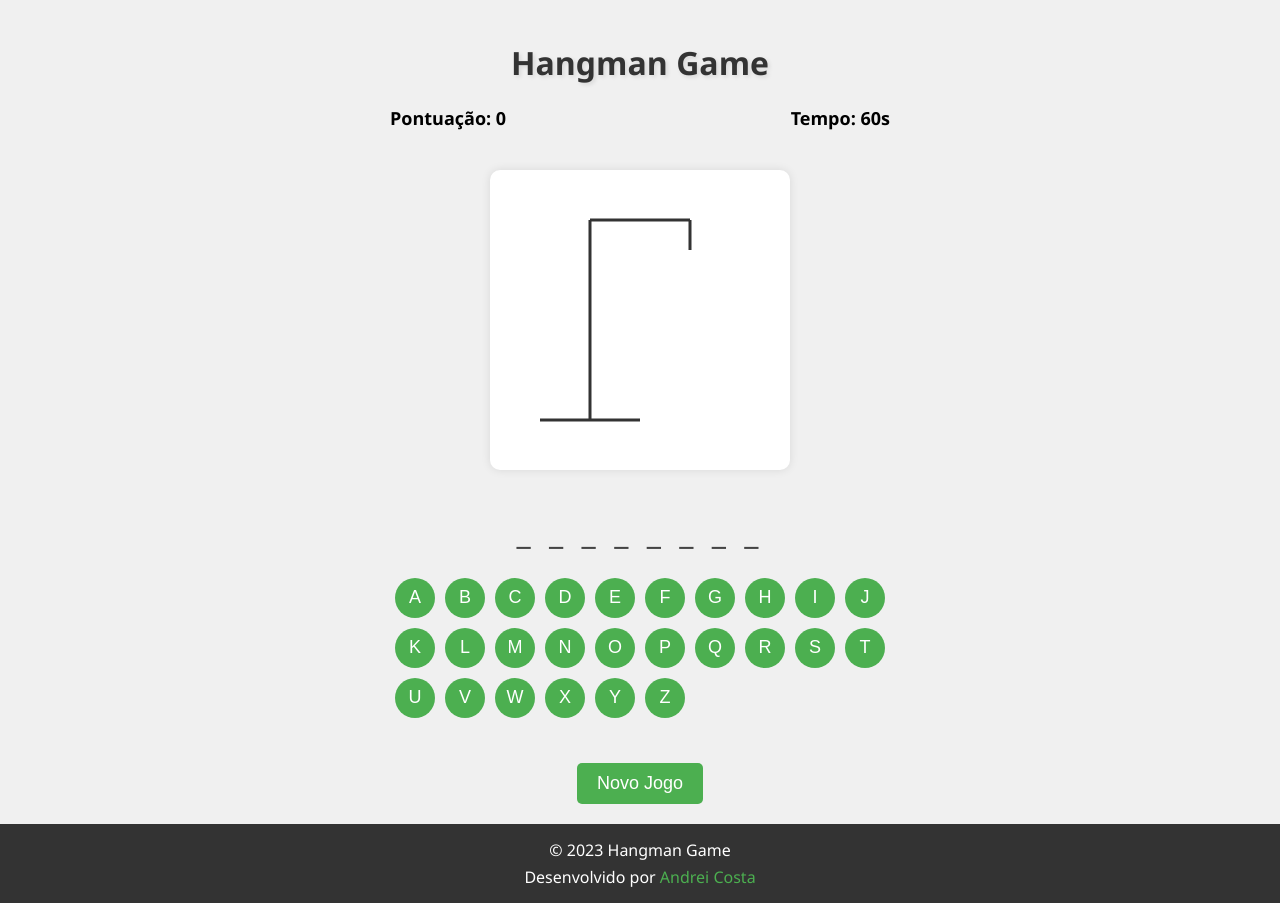
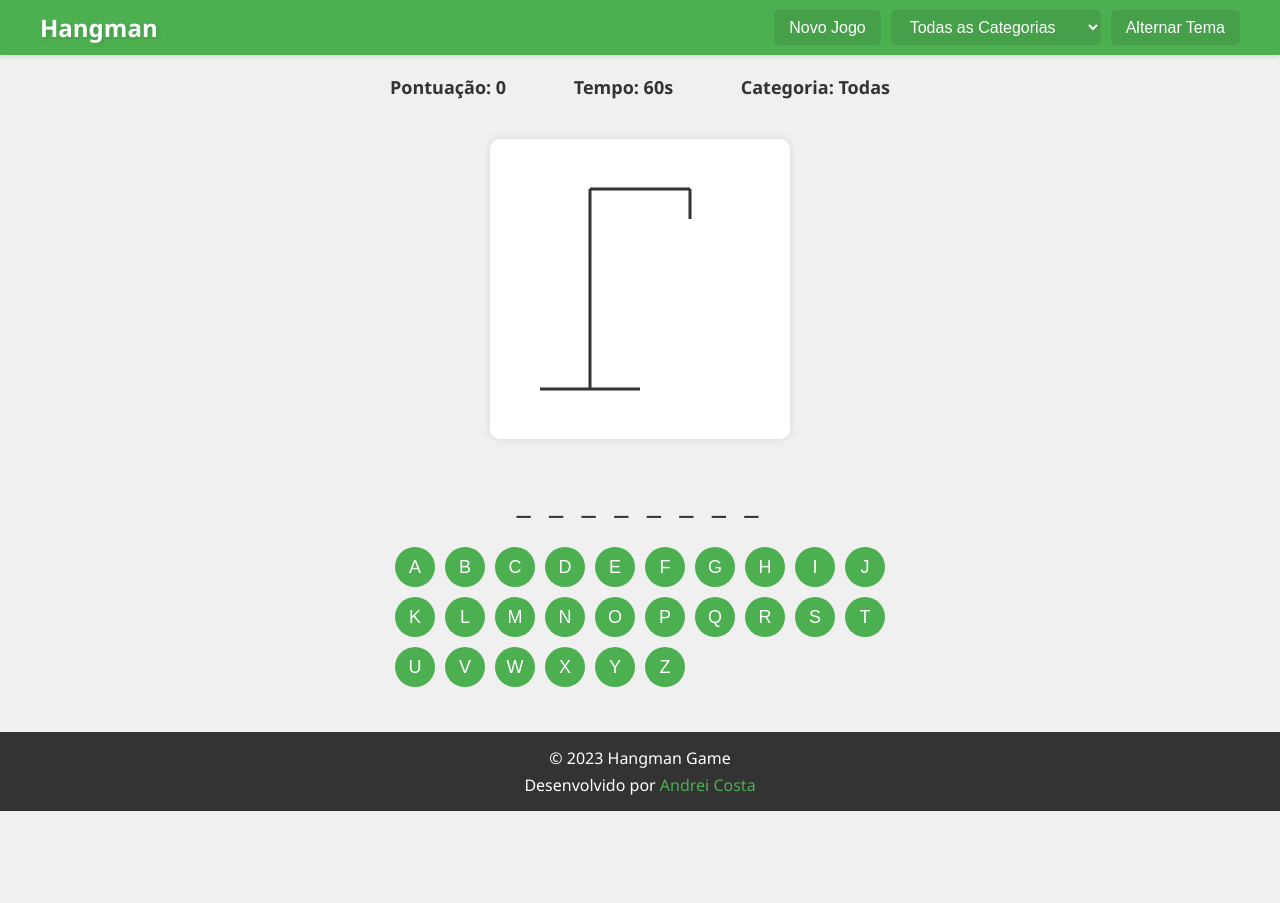
Before and after one commit to NullCipherr/Hangman-Game, a plain HTML site: page index.html in a window 1280 px wide. After the commit the page ends 811 px from the top, so only its background shows below. Drawn offline with Linux system fonts and the light colour scheme.

Commit message:
update game - add menu, categories to the words and switch theme color.

```diff
--- a/index.html
+++ b/index.html
@@ -7,12 +7,57 @@
     <style>
         body {
             font-family: 'Segoe UI', Tahoma, Geneva, Verdana, sans-serif;
-            background-color: #f0f0f0;
             margin: 0;
             padding: 0;
             display: flex;
             flex-direction: column;
             min-height: 100vh;
+            transition: background-color 0.3s, color 0.3s;
+        }
+        body.light-theme {
+            background-color: #f0f0f0;
+            color: #333;
+        }
+        body.dark-theme {
+            background-color: #333;
+            color: #f0f0f0;
+        }
+        header {
+            background-color: #4CAF50;
+            padding: 10px 0;
+            box-shadow: 0 2px 5px rgba(0,0,0,0.1);
+        }
+        #menu {
+            display: flex;
+            justify-content: space-between;
+            align-items: center;
+            max-width: 1200px;
+            margin: 0 auto;
+            padding: 0 20px;
+        }
+        .logo {
+            font-size: 24px;
+            font-weight: bold;
+            color: white;
+            text-shadow: 2px 2px 4px rgba(0,0,0,0.1);
+            text-decoration: none;
+        }
+        .menu-buttons {
+            display: flex;
+            gap: 10px;
+        }
+        #novoJogo, #tema-toggle, #categoria {
+            font-size: 16px;
+            padding: 8px 15px;
+            background-color: #45a049;
+            color: white;
+            border: none;
+            border-radius: 5px;
+            cursor: pointer;
+            transition: background-color 0.3s;
+        }
+        #novoJogo:hover, #tema-toggle:hover, #categoria:hover {
+            background-color: #3d8b3d;
         }
         main {
             flex: 1;
@@ -21,10 +66,6 @@
             align-items: center;
             padding: 20px;
         }
-        h1 {
-            color: #333;
-            text-shadow: 2px 2px 4px rgba(0,0,0,0.1);
-        }
         #game-info {
             display: flex;
             justify-content: space-between;
@@ -32,7 +73,7 @@
             max-width: 500px;
             margin-bottom: 20px;
         }
-        #pontuacao, #tempo {
+        #pontuacao, #tempo, #categoria-atual {
             font-size: 18px;
             font-weight: bold;
         }
@@ -40,20 +81,29 @@
             width: 300px;
             height: 300px;
             margin: 20px auto;
-            background-color: white;
             border-radius: 10px;
             box-shadow: 0 0 10px rgba(0,0,0,0.1);
         }
+        .light-theme #forca {
+            background-color: white;
+        }
+        .dark-theme #forca {
+            background-color: #444;
+        }
         #forca line, #forca circle, #forca path {
-            stroke: #333;
             stroke-width: 3;
             fill: none;
+        }
+        .light-theme #forca line, .light-theme #forca circle, .light-theme #forca path {
+            stroke: #333;
+        }
+        .dark-theme #forca line, .dark-theme #forca circle, .dark-theme #forca path {
+            stroke: #f0f0f0;
         }
         #palavra {
             font-size: 32px;
             margin: 20px 0;
             letter-spacing: 5px;
-            color: #444;
         }
         #letras {
             max-width: 500px;
@@ -66,13 +116,19 @@
             height: 40px;
             border: none;
             border-radius: 50%;
-            background-color: #4CAF50;
-            color: white;
             cursor: pointer;
             transition: background-color 0.3s;
         }
+        .light-theme #letras button {
+            background-color: #4CAF50;
+            color: white;
+        }
+        .dark-theme #letras button {
+            background-color: #45a049;
+            color: #f0f0f0;
+        }
         #letras button:hover {
-            background-color: #45a049;
+            opacity: 0.8;
         }
         #letras button:disabled {
             background-color: #cccccc;
@@ -82,20 +138,6 @@
             font-size: 24px;
             margin-top: 20px;
             font-weight: bold;
-            color: #333;
-        }
-        #novoJogo {
-            font-size: 18px;
-            padding: 10px 20px;
-            background-color: #4CAF50;
-            color: white;
-            border: none;
-            border-radius: 5px;
-            cursor: pointer;
-            margin-top: 20px;
-        }
-        #novoJogo:hover {
-            background-color: #45a049;
         }
         footer {
             background-color: #333;
@@ -116,13 +158,35 @@
         }
     </style>
 </head>
-<body>
+<body class="light-theme">
+    <header>
+        <div id="menu">
+            <a href="#" class="logo">Hangman</a>
+            <div class="menu-buttons">
+                <button id="novoJogo">Novo Jogo</button>
+                <select id="categoria">
+                    <option value="todas">Todas as Categorias</option>
+                    <option value="animais">Animais</option>
+                    <option value="frutas">Frutas</option>
+                    <option value="paises">Países</option>
+                    <option value="profissoes">Profissões</option>
+                    <option value="esportes">Esportes</option>
+                    <option value="tecnologia">Tecnologia</option>
+                    <option value="cores">Cores</option>
+                    <option value="instrumentos">Instrumentos Musicais</option>
+                    <option value="elementos">Elementos Químicos</option>
+                    <option value="planetas">Planetas</option>
+                </select>
+                <button id="tema-toggle">Alternar Tema</button>
+            </div>
+        </div>
+    </header>
+
     <main>
-        <h1>Hangman Game</h1>
-
         <div id="game-info">
             <div id="pontuacao">Pontuação: <span id="pontos">0</span></div>
             <div id="tempo">Tempo: <span id="segundos">60</span>s</div>
+            <div id="categoria-atual">Categoria: <span id="nome-categoria">Todas</span></div>
         </div>
 
         <svg id="forca" viewBox="0 0 300 300">
@@ -167,8 +231,6 @@
         <div id="letras"></div>
 
         <div id="mensagem"></div>
-
-        <button id="novoJogo">Novo Jogo</button>
     </main>
 
     <footer>
@@ -177,28 +239,19 @@
     </footer>
 
     <script>
-        const palavras = [
-            // Animais
-            'CACHORRO', 'GATO', 'ELEFANTE', 'LEAO', 'GIRAFA', 'ZEBRA', 'TIGRE', 'MACACO', 'PINGUIM', 'BALEIA',
-            // Frutas
-            'BANANA', 'MORANGO', 'ABACAXI', 'LARANJA', 'UVA', 'MELANCIA', 'KIWI', 'MANGA', 'PERA', 'CEREJA',
-            // Países
-            'BRASIL', 'PORTUGAL', 'FRANCA', 'ALEMANHA', 'ITALIA', 'ESPANHA', 'JAPAO', 'CHINA', 'AUSTRALIA', 'CANADA',
-            // Profissões
-            'MEDICO', 'PROFESSOR', 'ENGENHEIRO', 'ADVOGADO', 'COZINHEIRO', 'BOMBEIRO', 'POLICIAL', 'DENTISTA', 'ARQUITETO', 'JORNALISTA',
-            // Esportes
-            'FUTEBOL', 'BASQUETE', 'VOLEI', 'NATACAO', 'TENIS', 'ATLETISMO', 'CICLISMO', 'GINASTICA', 'SURF', 'BOXE',
-            // Tecnologia
-            'COMPUTADOR', 'INTERNET', 'SMARTPHONE', 'TABLET', 'BLUETOOTH', 'WIFI', 'SOFTWARE', 'HARDWARE', 'PROGRAMACAO', 'INTELIGENCIA',
-            // Cores
-            'VERMELHO', 'AZUL', 'VERDE', 'AMARELO', 'ROXO', 'LARANJA', 'MARROM', 'CINZA', 'PRETO', 'BRANCO',
-            // Instrumentos musicais
-            'VIOLAO', 'PIANO', 'BATERIA', 'FLAUTA', 'SAXOFONE', 'TROMPETE', 'VIOLINO', 'HARPA', 'ACORDEAO', 'TECLADO',
-            // Elementos químicos
-            'OXIGENIO', 'HIDROGENIO', 'CARBONO', 'FERRO', 'OURO', 'PRATA', 'COBRE', 'ALUMINIO', 'NITROGENIO', 'HELIO',
-            // Planetas
-            'MERCURIO', 'VENUS', 'TERRA', 'MARTE', 'JUPITER', 'SATURNO', 'URANO', 'NETUNO', 'PLUTAO'
-        ];
+        const palavras = {
+            animais: ['CACHORRO', 'GATO', 'ELEFANTE', 'LEAO', 'GIRAFA', 'ZEBRA', 'TIGRE', 'MACACO', 'PINGUIM', 'BALEIA'],
+            frutas: ['BANANA', 'MORANGO', 'ABACAXI', 'LARANJA', 'UVA', 'MELANCIA', 'KIWI', 'MANGA', 'PERA', 'CEREJA'],
+            paises: ['BRASIL', 'PORTUGAL', 'FRANCA', 'ALEMANHA', 'ITALIA', 'ESPANHA', 'JAPAO', 'CHINA', 'AUSTRALIA', 'CANADA'],
+            profissoes: ['MEDICO', 'PROFESSOR', 'ENGENHEIRO', 'ADVOGADO', 'COZINHEIRO', 'BOMBEIRO', 'POLICIAL', 'DENTISTA', 'ARQUITETO', 'JORNALISTA'],
+            esportes: ['FUTEBOL', 'BASQUETE', 'VOLEI', 'NATACAO', 'TENIS', 'ATLETISMO', 'CICLISMO', 'GINASTICA', 'SURF', 'BOXE'],
+            tecnologia: ['COMPUTADOR', 'INTERNET', 'SMARTPHONE', 'TABLET', 'BLUETOOTH', 'WIFI', 'SOFTWARE', 'HARDWARE', 'PROGRAMACAO', 'INTELIGENCIA'],
+            cores: ['VERMELHO', 'AZUL', 'VERDE', 'AMARELO', 'ROXO', 'LARANJA', 'MARROM', 'CINZA', 'PRETO', 'BRANCO'],
+            instrumentos: ['VIOLAO', 'PIANO', 'BATERIA', 'FLAUTA', 'SAXOFONE', 'TROMPETE', 'VIOLINO', 'HARPA', 'ACORDEAO', 'TECLADO'],
+            elementos: ['OXIGENIO', 'HIDROGENIO', 'CARBONO', 'FERRO', 'OURO', 'PRATA', 'COBRE', 'ALUMINIO', 'NITROGENIO', 'HELIO'],
+            planetas: ['MERCURIO', 'VENUS', 'TERRA', 'MARTE', 'JUPITER', 'SATURNO', 'URANO', 'NETUNO', 'PLUTAO']
+        };
+
         let palavraEscolhida = '';
         let palavraOculta = [];
         const partesBoneco = [
@@ -210,9 +263,13 @@
         let tempoRestante = 60;
         let temporizador;
         let jogoIniciado = false;
+        let categoriaAtual = 'todas';
 
         function iniciarJogo() {
-            palavraEscolhida = palavras[Math.floor(Math.random() * palavras.length)];
+            let palavrasDisponiveis = categoriaAtual === 'todas'
+                ? Object.values(palavras).flat()
+                : palavras[categoriaAtual];
+            palavraEscolhida = palavrasDisponiveis[Math.floor(Math.random() * palavrasDisponiveis.length)];
             palavraOculta = Array(palavraEscolhida.length).fill('_');
             atualizarPalavra();
             criarBotoesLetras();
@@ -224,6 +281,9 @@
             document.getElementById('segundos').textContent = tempoRestante;
             clearInterval(temporizador);
             jogoIniciado = false;
+            document.getElementById('nome-categoria').textContent = categoriaAtual === 'todas'
+                ? 'Todas'
+                : categoriaAtual.charAt(0).toUpperCase() + categoriaAtual.slice(1);
         }
 
         function iniciarTemporizador() {
@@ -298,6 +358,17 @@
 
         document.getElementById('novoJogo').addEventListener('click', iniciarJogo);
 
+        document.getElementById('tema-toggle').addEventListener('click', () => {
+            document.body.classList.toggle('light-theme');
+            document.body.classList.toggle('dark-theme');
+        });
+
+        document.getElementById('categoria').addEventListener('change', (e) => {
+            categoriaAtual = e.target.value;
+            document.getElementById('nome-categoria').textContent = e.target.options[e.target.selectedIndex].text;
+            iniciarJogo();
+        });
+
         iniciarJogo();
     </script>
 </body>
```
